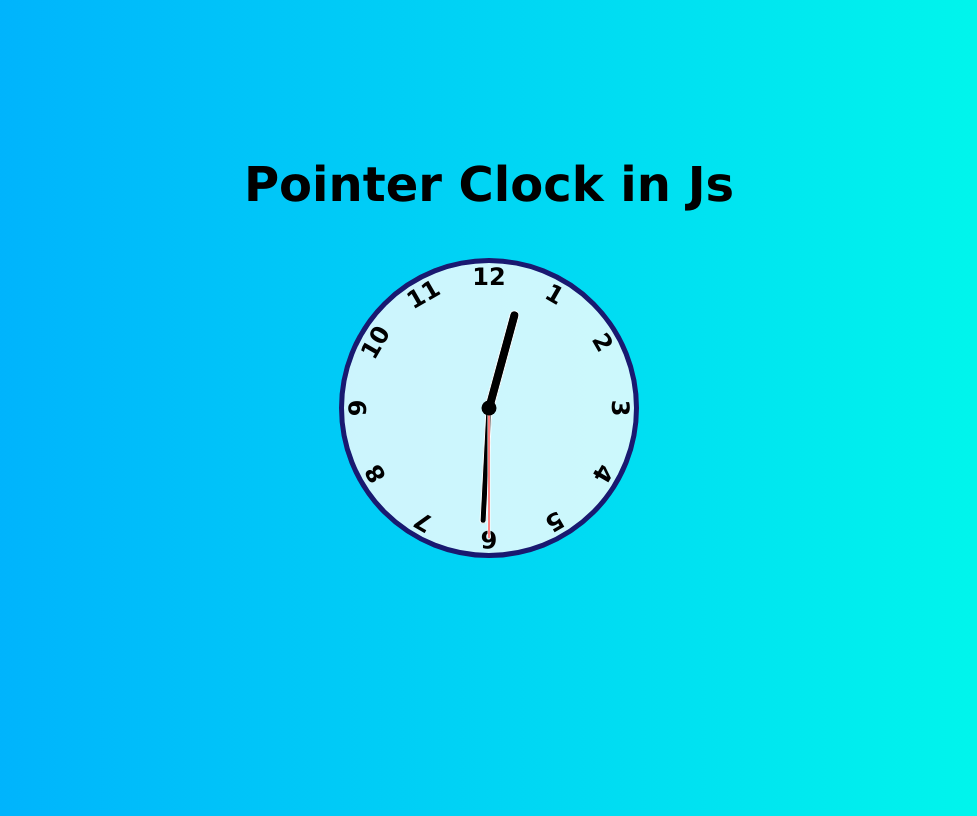
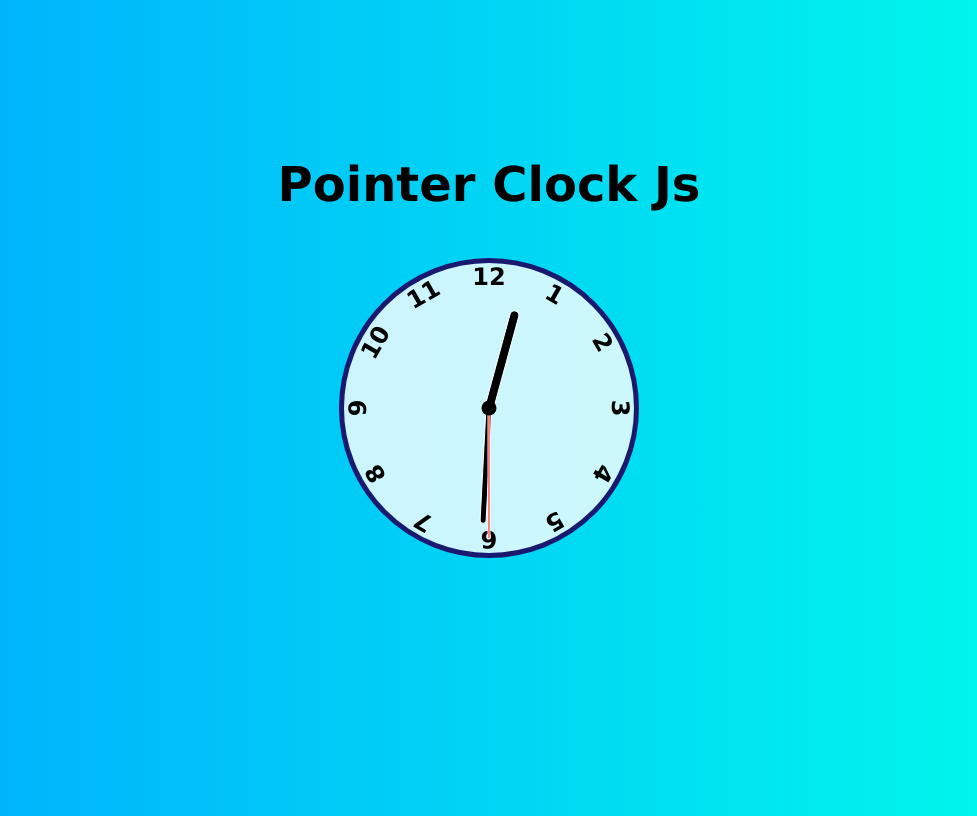
Before and after one commit to FelipeFama/Javascript-Clock, a plain HTML site: page index.html in a window 1280 px wide. Shown: the whole page, without its empty margins (151-1128 px from the left). Drawn offline with Linux system fonts and the light colour scheme.

Commit message:
name changes

```diff
--- a/index.html
+++ b/index.html
@@ -5,13 +5,13 @@
   <meta charset="UTF-8" />
   <meta http-equiv="X-UA-Compatible" content="IE=edge" />
   <meta name="viewport" content="width=device-width, initial-scale=1.0" />
-  <title>Clock pointer Js</title>
+  <title>Pointer Clock in Js</title>
   <link rel="stylesheet" href="style.css" />
   <script defer src="script.js"></script>
 </head>
 
 <body>
-  <h1>Pointer Clock in Js</h1>
+  <h1>Pointer Clock Js</h1>
   <div class="clock">
     <div class="hand hour" data-hour-hand></div>
     <div class="hand minute" data-minute-hand></div>
```
